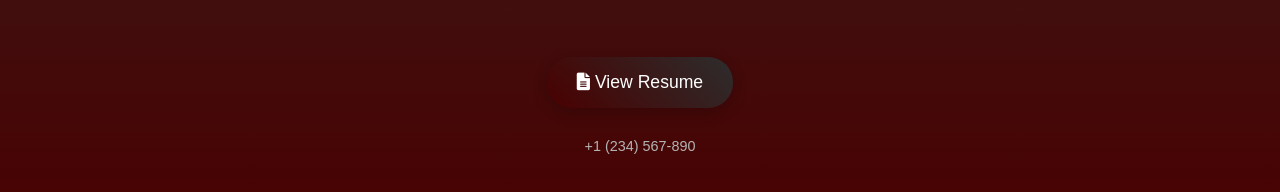
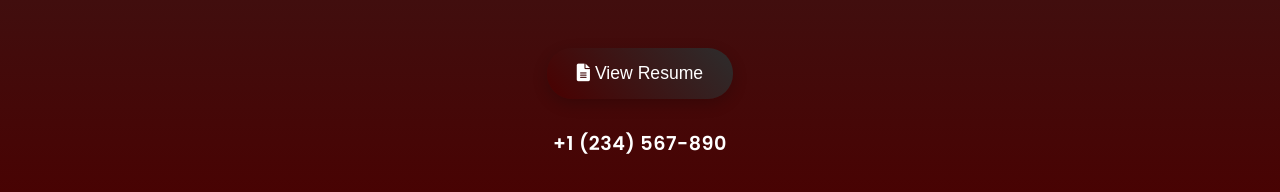
Before and after one commit to samarvinod/samarvinod.github.io, a plain HTML site: page index.html in a window 1280 px wide. Shown: the part 552-744 px from the top of the page. Drawn offline with Linux system fonts and the light colour scheme.

Commit message:
Update main.css

```diff
--- a/main.css
+++ b/main.css
@@ -83,6 +83,7 @@ body {
     display: flex;
     gap: 30px;
     margin-top: 20px;
+    margin-bottom: 15px;
     justify-content: center;
 }
 
@@ -128,9 +129,12 @@ body {
 }
 
 .phone-text {
-    color: #b3b3b3;
-    font-size: 0.9rem;
-    margin-top: 10px;
+    color: white;
+    font-family: 'Poppins', sans-serif;
+    font-size: 1.2rem;
+    font-weight: 600;
+    margin: 10px 0 0 0;
+    letter-spacing: 0.5px;
 }
 
 .contact-item {
@@ -163,7 +167,7 @@ body {
 }
 
 .resume-button {
-    margin-top: 20px;
+    margin-top: 0px;
     padding: 15px 30px;
     background: linear-gradient(45deg, #4a0000, #2d2d2d);
     border: none;
```
